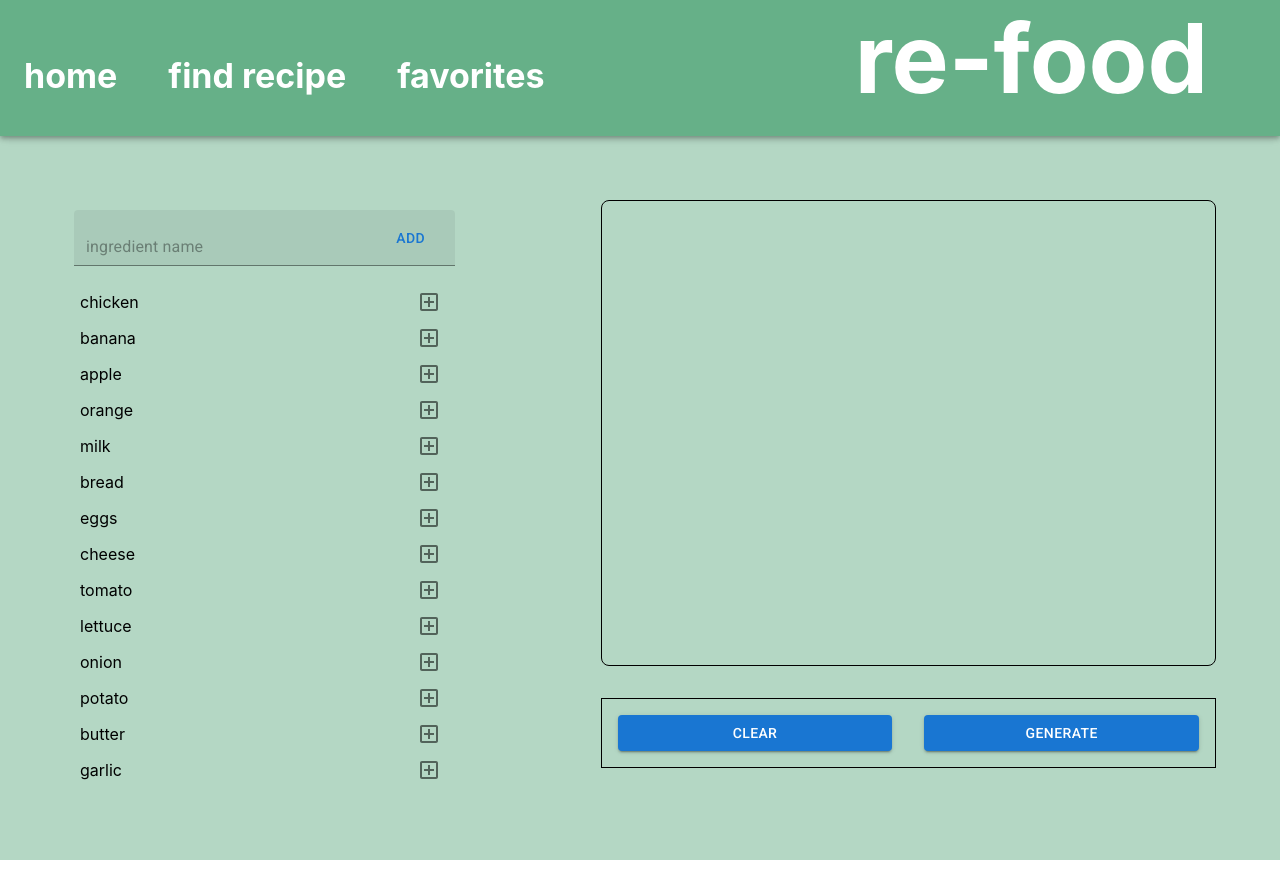
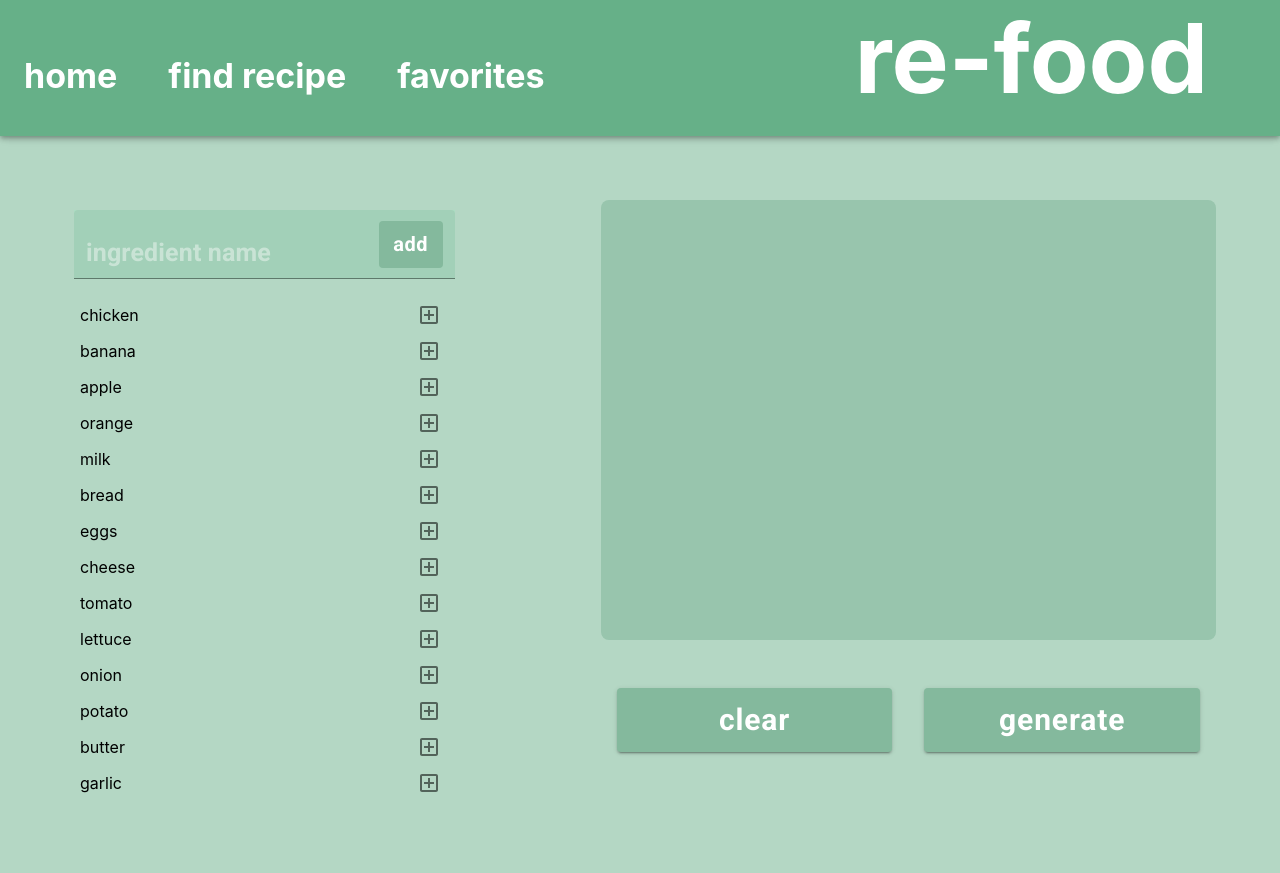
Before and after one commit to ryan-he-8/re-food, a React (Create React App) app in the folder frontend/: page /find_recipe in a window 1280 px wide. Built offline with nearby package versions, Linux system fonts and the light colour scheme.

Commit message:
updated find recipes

```diff
--- a/frontend/src/components/SearchBar.jsx
+++ b/frontend/src/components/SearchBar.jsx
@@ -5,6 +5,8 @@ import {searchIcon} from '@mui/icons-material';
 import { AddBoxOutlined } from '@mui/icons-material';
 import {Box} from '@mui/material';
 import SearchIcon from '@mui/icons-material/Search';
+import { createTheme } from '@mui/material/styles';
+
 export default function SearchBar({searchQuery, setSearchQuery, addIngredient}) {
   return (
     <form style={{
@@ -15,18 +17,33 @@ export default function SearchBar({searchQuery, setSearchQuery, addIngredient})
             variant='filled'
             placeholder='ingredient name'
             onChange = {(e) => {setSearchQuery(e.target.value)}}
+            inputProps={{style: {fontSize: 25, fontFamily: 'Roboto', color: 'white', fontWeight: 'bold'}}}
             style={{
               width: '100%',
               flexDirection: 'column',
               justifyContent: 'center',
+              backgroundColor: '#ACDDC3'
             }}
             InputProps={{endAdornment:
             <Button
             onClick={() => {addIngredient(searchQuery); setSearchQuery('')}}
+            style={{
+              fontFamily: 'Roboto',
+              background: '#84B99D',
+              fontWeight: 'bold',
+              fontSize: 20,
+              border: 'none',
+              float: 'center',
+              color: 'white', textTransform: 'lowercase'
+            }}
             >
               {'Add'}
             </Button>,
-            textAlign: 'center'}}
+            textAlign: 'center',
+            fontFamily: "Roboto",
+          fontWeight: 'bold',
+          fontSize: '20 ',
+        color: 'white'}}
         >
             {searchQuery}
         </TextField>
--- a/frontend/src/components/SearchSection.jsx
+++ b/frontend/src/components/SearchSection.jsx
@@ -24,13 +24,14 @@ export default function SearchSection({ingredients, addIngredient, deleteIngredi
                 margin={8}
                 marginBottom={4}
                 flexGrow={1}
-                borderColor={'black'}
-                border={1}
+                //borderColor={'black'}
+                backgroundColor={'#98C5AD'}
+                //border={1}
                 borderRadius={2}>
                     <IngredientList ingredients={ingredients} deleteIngredient={(ingredientName) => deleteIngredient(ingredientName)}/>
                 </Box>
                 <Box
-                border={1}
+                //border={1}
                 flexDirection={'row'}
                 display={'flex'}
                 margin={8}
@@ -41,7 +42,13 @@ export default function SearchSection({ingredients, addIngredient, deleteIngredi
                     }}
                     disableRipple={true}
                     variant="contained"
-                    color="primary"
+                    style={{
+                        background: '#84B99D',
+                        fontWeight: 'bold',
+                        fontSize: 30,
+                        border: 'none',
+                        float: 'center', textTransform: 'lowercase'
+                      }}
                     onClick={() => {clearIngredients()}}
                     >
                         Clear
@@ -51,11 +58,19 @@ export default function SearchSection({ingredients, addIngredient, deleteIngredi
                         margin: 2
                     }}
                     disableRipple={true}
+                    style={{
+                        fontFamily: 'Roboto',
+                        background: '#84B99D',
+                        fontWeight: 'bold',
+                        fontSize: 30,
+                        border: 'none',
+                        float: 'center', textTransform: 'lowercase'
+                      }}
+
                     variant="contained"
-                    color="primary"
                     onClick={() => {switchToRecipe()}}
                     >
-                        Generate
+                        generate
                     </Button>
                     {/*clear and generate buttons */}
                 </Box>
```
